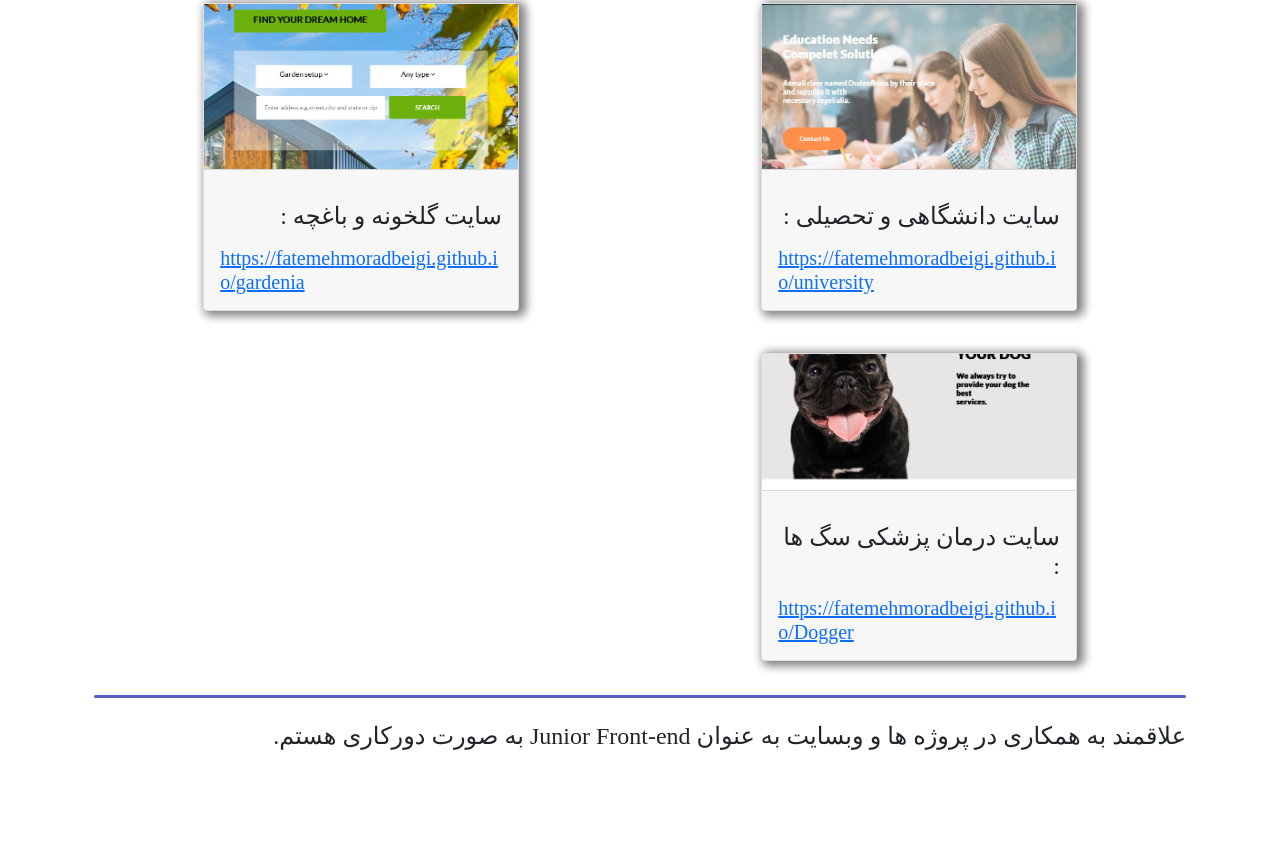
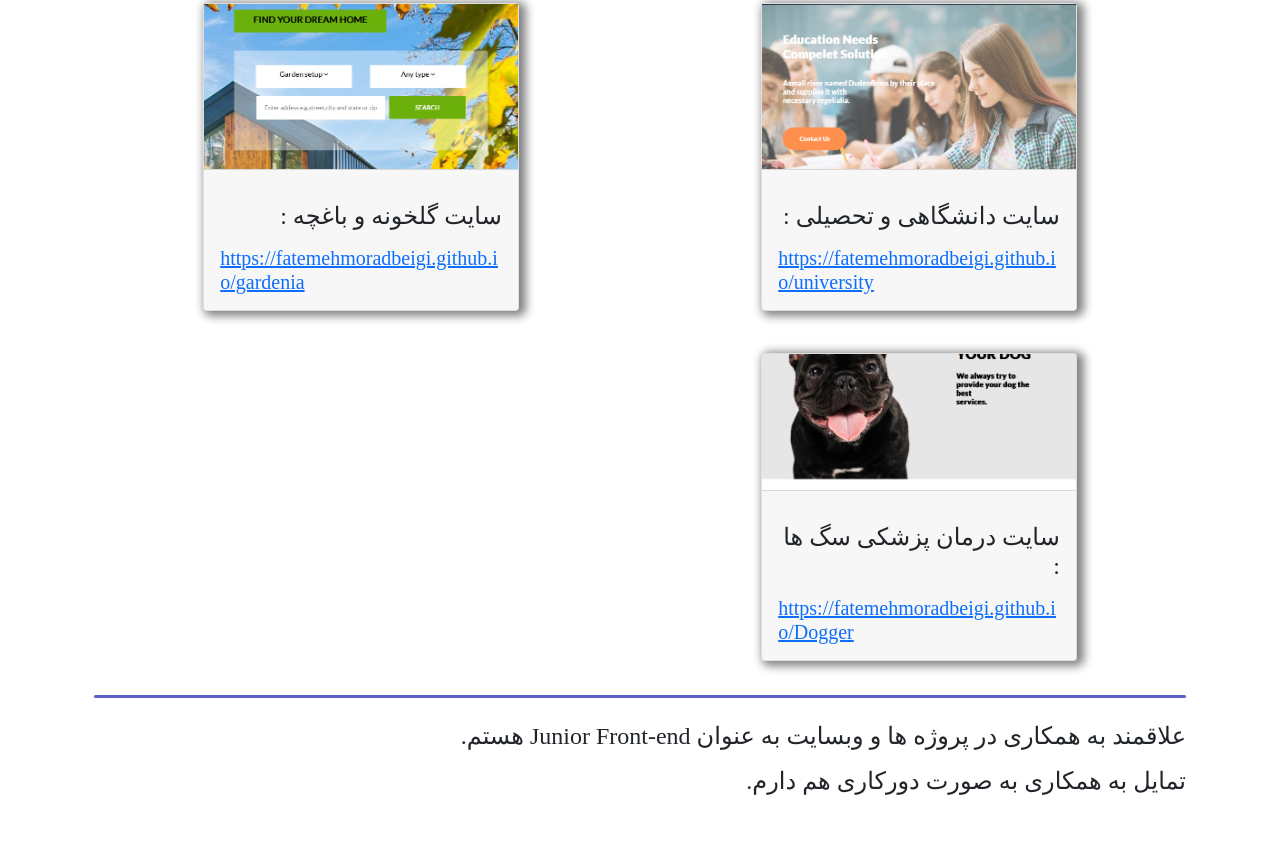
Before and after one commit to fatemehmoradbeigi/CV, a plain HTML site: page index.html in a window 1280 px wide. Shown: the part 1307-2154 px from the top of the page. Before the commit the page ends 2114 px from the top, so only its background shows below. Drawn offline with nearby package versions, Linux system fonts and the light colour scheme; a web font is replaced by a local one.

Commit message:
index.html and main.css

```diff
--- a/index.html
+++ b/index.html
@@ -274,7 +274,8 @@
                     </div>
 
                 <div class=" line mt-2"></div>
-                <h4 class="mt-4 pb-5">علاقمند به همکاری در پروژه ها و وبسایت به عنوان Junior Front-end به صورت دورکاری هستم.</h4>
+                <h4 class="mt-4 pb-2">علاقمند به همکاری در پروژه ها و وبسایت به عنوان Junior Front-end هستم.</h4>
+                <h4 class=" mt-2 pb-5" >تمایل به همکاری به صورت دورکاری هم دارم.</h4>
 
 
             </main>
```
